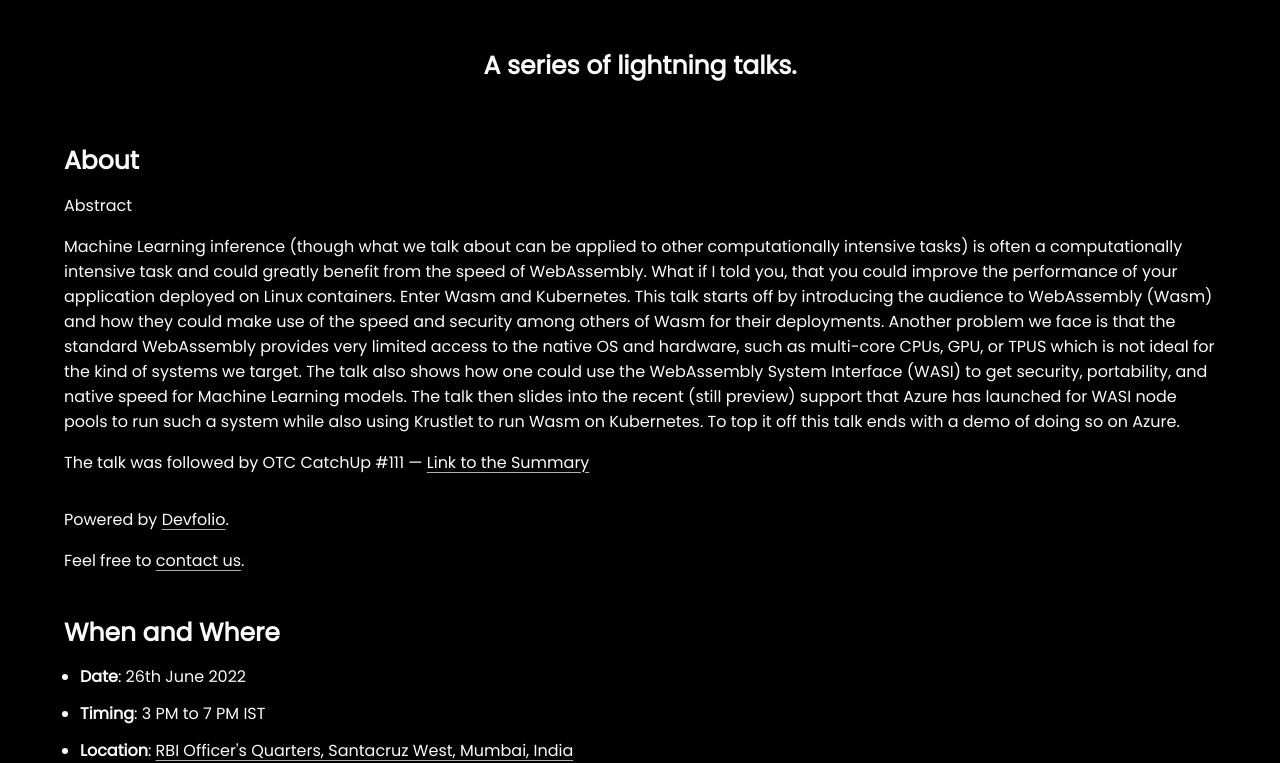
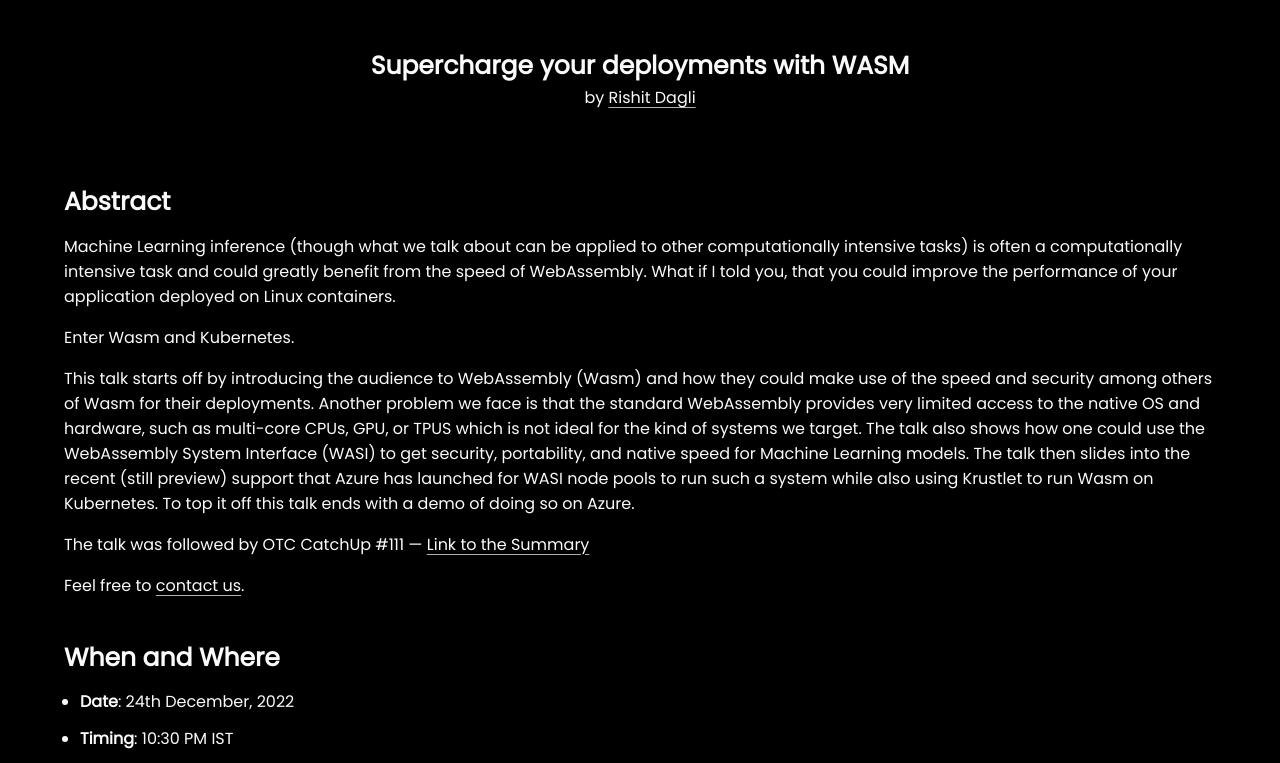
Before and after one commit to OurTechCommunity/talks, a plain HTML site: page 1.html in a window 1280 px wide. Shown: the part 258-1021 px from the top of the page. Drawn offline with Linux system fonts and the light colour scheme; a web font is replaced by a local one.

Commit message:
:lipstick: ui: update /1

```diff
--- a/1.html
+++ b/1.html
@@ -108,7 +108,8 @@
 		</header>
 
 		<h1>OTC Talks #1</h1>
-		<h2>A series of lightning talks.</h2>
+		<h2>Supercharge your deployments with WASM</h2>
+		<p>by <a href="https://twitter.com/rishit_dagli">Rishit Dagli</a></p>
 
 		<!-- <div id="cta-wrapper">
 			<a id="white-bg-cta" href="/register">Register</a>
@@ -116,27 +117,19 @@
 		</div> -->
 
 		<main id="main-content">
-			<h2 id="about">About</h2>
+			<h2 id="about">Abstract</h2>
 			<p>
-				Abstract
+				Machine Learning inference (though what we talk about can be applied to other computationally intensive tasks) is often a computationally intensive task and could greatly benefit from the speed of WebAssembly. What if I told you, that you could improve the performance of your application deployed on Linux containers.
 			</p>
 			<p>
-				Machine Learning inference (though what we talk about can be applied to other computationally intensive tasks) is often a computationally intensive task and could greatly benefit from the speed of WebAssembly. What if I told you, that you could improve the performance of your application deployed on Linux containers.
-
-                Enter Wasm and Kubernetes.
-
+				Enter Wasm and Kubernetes.
+			</p>
+			<p>
                 This talk starts off by introducing the audience to WebAssembly (Wasm) and how they could make use of the speed and security among others of Wasm for their deployments. Another problem we face is that the standard WebAssembly provides very limited access to the native OS and hardware, such as multi-core CPUs, GPU, or TPUS which is not ideal for the kind of systems we target. The talk also shows how one could use the WebAssembly System Interface (WASI) to get security, portability, and native speed for Machine Learning models. The talk then slides into the recent (still preview) support that Azure has launched for WASI node pools to run such a system while also using Krustlet to run Wasm on Kubernetes. To top it off this talk ends with a demo of doing so on Azure.
 			</p>
 			<p>
 				The talk was followed by OTC CatchUp #111 — <a href="https://catchup.ourtech.community/summary/111" target="_blank"
 					rel="noreferrer">Link to the Summary</a>
-				</p>
-			</p>
-			<p>
-				Powered by
-				<a href="https://devfolio.co" target="_blank" rel="noreferrer"
-					>Devfolio</a
-				>.
 			</p>
 			<p>
 				Feel free to
@@ -150,18 +143,8 @@
 
 			<h2 id="when-where">When and Where</h2>
 			<ul>
-				<li><b>Date</b>: 26th June 2022</li>
-				<li><b>Timing</b>: 3 PM to 7 PM IST</li>
-				<li>
-					<b>Location</b>:
-					<a
-						href="https://goo.gl/maps/wdkGQEYwyyvap2sY6"
-						target="_blank"
-						rel="noreferrer"
-						>RBI Officer's Quarters, Santacruz West, Mumbai,
-						India</a
-					>
-				</li>
+				<li><b>Date</b>: 24th December, 2022</li>
+				<li><b>Timing</b>: 10:30 PM IST</li>
 				<li><a href="/rules">Rules</a></li>
 				<li>
 					<a
```
